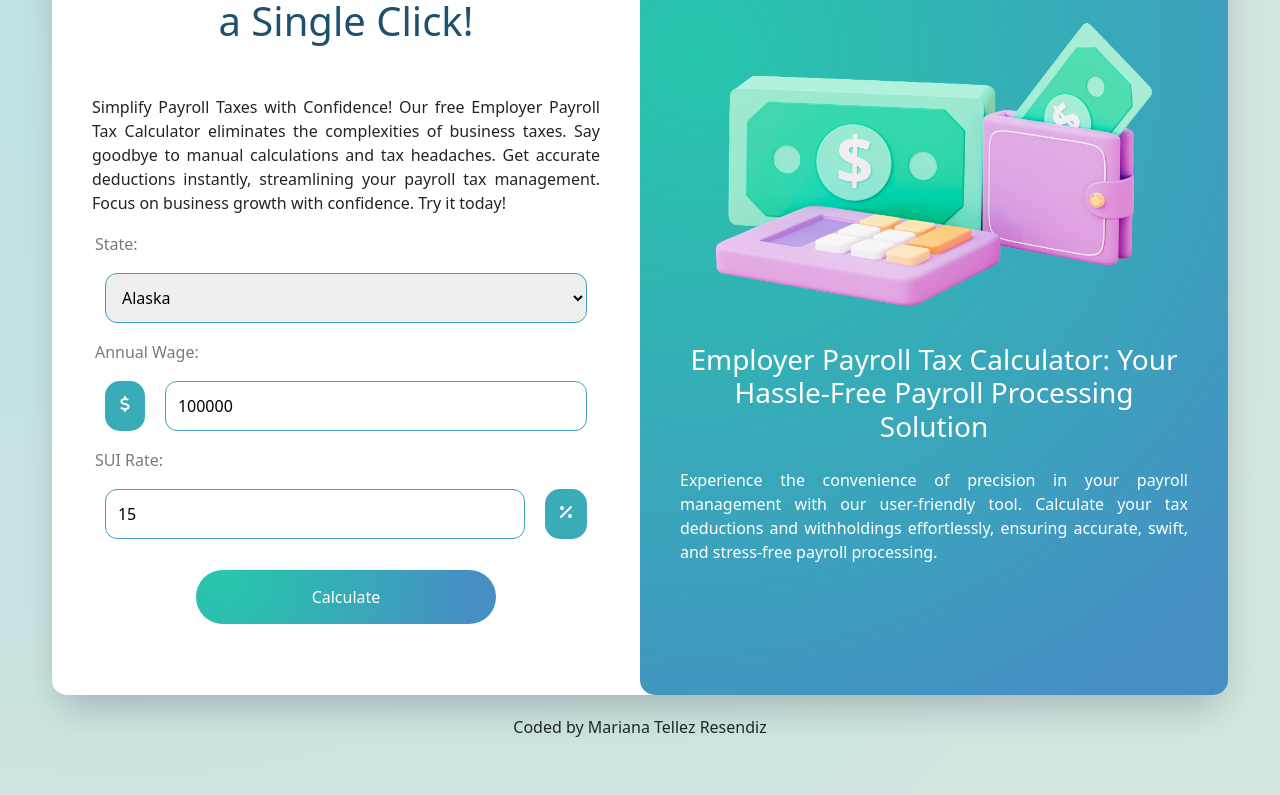
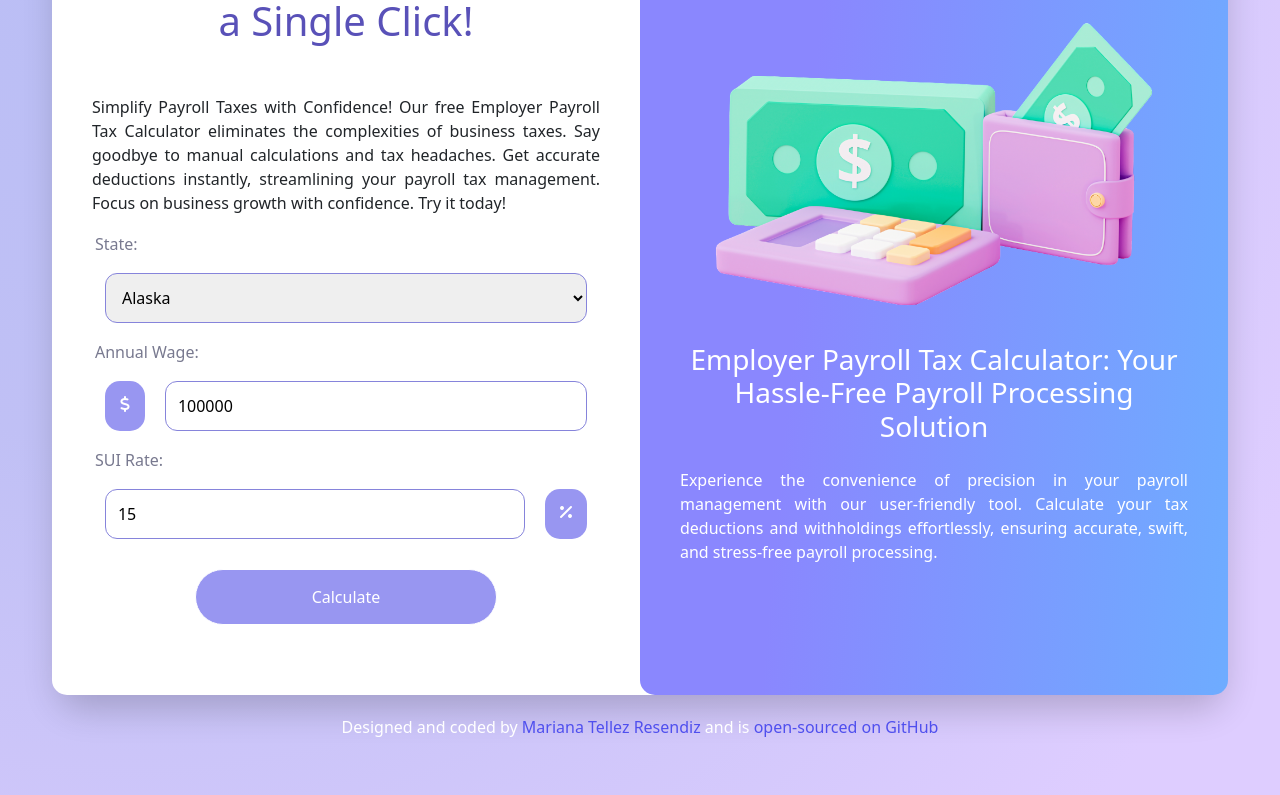
Before and after one commit to MarianaTellezR/employer-payroll-tax-calculator-mariana-tellez, a React (Create React App) app: page / in a window 1280 px wide. Shown: the part 229-1024 px from the top of the page. Built offline with nearby package versions, Linux system fonts and the light colour scheme.

Commit message:
Added new color palette

```diff
--- a/src/App.css
+++ b/src/App.css
@@ -1,15 +1,34 @@
 .App {
   text-align: center;
   padding: 20px 0;
-  background: radial-gradient(circle at 10% 20%, rgb(191, 226, 228) 0%, rgb(213, 230, 224) 100.2%);
+  background: radial-gradient(
+    circle at 10% 20%,
+    rgb(186, 190, 245) 0%,
+    rgb(192, 192, 245) 33.1%,
+    rgb(222, 205, 255) 90%
+  );
 }
 
 .App h1 {
-  color: rgb(31, 80, 109);
+  color: white;
   padding: 20px;
   margin-bottom: 15px;
+  text-shadow: 4px 5px 24px rgba(79, 79, 238, 0.6);
+
 }
 
 .App footer {
   padding: 20px;
+  color: white;
+  font-weight: 500;
 }
+
+.App footer a {
+  color: rgb(79, 79, 238);
+  text-decoration: none;
+  transition: all 150ms ease-in-out;
+}
+
+.App footer a:hover {
+  color: rgb(114, 114, 223);
+}
--- a/src/App.js
+++ b/src/App.js
@@ -9,7 +9,26 @@ function App() {
       </header>
       <Payroll />
       <footer>
-        <p>Coded by Mariana Tellez Resendiz</p>
+        <p>
+          Designed and coded by{" "}
+          <a
+            href="https://www.linkedin.com/in/mariana-tellez-resendiz/"
+            target="_blank"
+            rel="noreferrer"
+            title="LinkedIn"
+          >
+            Mariana Tellez Resendiz
+          </a>{" "}
+          and is{" "}
+          <a
+            href="https://github.com/MarianaTellezR/employer-payroll-tax-calculator-mariana-tellez"
+            target="_blank"
+            rel="noreferrer"
+            title="GitHub Repository"
+          >
+            open-sourced on GitHub
+          </a>
+        </p>
       </footer>
     </div>
   );
--- a/src/Payroll.css
+++ b/src/Payroll.css
@@ -10,6 +10,8 @@
 
 .Payroll h1 {
   margin: 20px;
+  color: #5951b8;
+  text-shadow: none;
 }
 
 .Payroll p {
@@ -41,14 +43,14 @@
 .Payroll .payroll-left label {
   text-align: left;
   padding: 7px 0;
-  color: rgb(118, 123, 126);
+  color: #78798f;
 }
 
 .Payroll .payroll-left select {
   margin: 10px;
   padding: 12px;
   border-radius: 12px;
-  border: 1px solid #409fbe;
+  border: 1px solid #8684db;
 }
 
 .Payroll .payroll-left input {
@@ -56,7 +58,7 @@
   padding: 12px;
   width: 90%;
   border-radius: 12px;
-  border: 1px solid #409fbe;
+  border: 1px solid #8684db;
 }
 
 .Payroll .payroll-left .btn-calculate {
@@ -64,34 +66,27 @@
   display: block;
   margin: 20px auto;
   padding: 15px 5px;
-  background: radial-gradient(
-    circle at 10% 20%,
-    rgb(39, 199, 171) 0%,
-    rgb(70, 143, 197) 90%
-  );
+  background: #9896f1;
   color: white;
   border: 1px solid white;
   border-radius: 28px;
   transition: all 200ms ease-in-out;
 }
 
+.Payroll .payroll-left .btn-calculate:hover {
+  background: rgba(110, 172, 255, 1);
+  color: #ffffff;
+  transform: scale(1.1);
+}
+
 .Payroll .payroll-left i {
   color: white;
-  background-color: #3aacb8;
+  background-color: #9896f1;
   margin: 10px;
   padding: 12px 15px;
   padding-top: 15px;
   justify-content: center;
   border-radius: 15px;
-}
-
-.Payroll .payroll-left .btn-calculate:hover {
-  background: radial-gradient(
-    circle at 10% 20%,
-    rgb(166, 226, 229) 0%,
-    rgb(198, 232, 221) 100.2%
-  );
-  color: #2c88a7;
 }
 
 .Payroll .payroll-right {
@@ -101,9 +96,10 @@
   flex-direction: column;
   justify-content: center;
   align-items: center;
-  background: radial-gradient(
-    circle at 10% 20%,
-    rgb(39, 199, 171) 0%,
-    rgb(70, 143, 197) 90%
+  background: rgb(138, 135, 254);
+  background: linear-gradient(
+    95deg,
+    rgba(138, 135, 254, 1) 29%,
+    rgba(110, 172, 255, 1) 100%
   );
 }
--- a/src/index.js
+++ b/src/index.js
@@ -4,6 +4,7 @@ import "./index.css";
 import App from "./App";
 import reportWebVitals from "./reportWebVitals";
 import "bootstrap/dist/css/bootstrap.css";
+
 
 const root = ReactDOM.createRoot(document.getElementById("root"));
 root.render(
```
